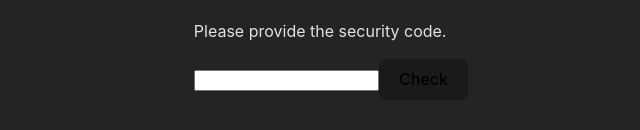
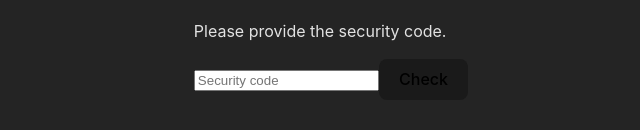
Before and after one commit to cthulhuscode/professional_state_management-course, a React (Vite) app in the folder playground/: page / in a window 1280 px wide. Shown: the part 190-320 px from the top of the page, without its empty margins (309-949 px from the left). Built offline with nearby package versions, Linux system fonts and the light colour scheme.

Commit message:
show error if code is not correct

```diff
--- a/playground/src/components/ClassState/ClassState.tsx
+++ b/playground/src/components/ClassState/ClassState.tsx
@@ -1,5 +1,7 @@
 import { Component } from "react";
 import { Loading } from "../Loading/Loading";
+
+const SECURITY_CODE = "paradigma";
 
 interface ClassStateProps {
   name: string;
@@ -7,6 +9,7 @@ interface ClassStateProps {
 interface ClassStateState {
   error: boolean;
   loading: boolean;
+  value: string;
 }
 
 export class ClassState extends Component<ClassStateProps, ClassStateState> {
@@ -16,6 +19,7 @@ export class ClassState extends Component<ClassStateProps, ClassStateState> {
     this.state = {
       error: false,
       loading: false,
+      value: "",
     };
   }
 
@@ -37,28 +41,35 @@ export class ClassState extends Component<ClassStateProps, ClassStateState> {
     if (!this.state.loading) return;
 
     setTimeout(() => {
+      if (SECURITY_CODE !== this.state.value) this.setState({ error: true });
+      else this.setState({ error: false });
+
       this.setState({ loading: false });
     }, 2000);
   }
 
   render() {
     const { name } = this.props;
+    const { error, loading, value } = this.state;
 
     return (
       <div>
         <h2>Delete {name}</h2>
         <p>Please provide the security code. </p>
 
-        {this.state.error && <p>Error: the code is invalid.</p>}
-        {this.state.loading && <Loading />}
+        {error && !loading && <p>Error: the code is invalid.</p>}
+        {loading && <Loading />}
 
-        <input type="text" name="code" id="code" />
+        <input
+          type="text"
+          name="code"
+          id="code"
+          placeholder="Security code"
+          value={value}
+          onChange={(e) => this.setState({ value: e.target.value })}
+        />
         <button
           onClick={() => {
-            this.setState((prevState) => ({
-              error: !prevState.error,
-            }));
-
             this.setState({ loading: true });
           }}
         >
```
